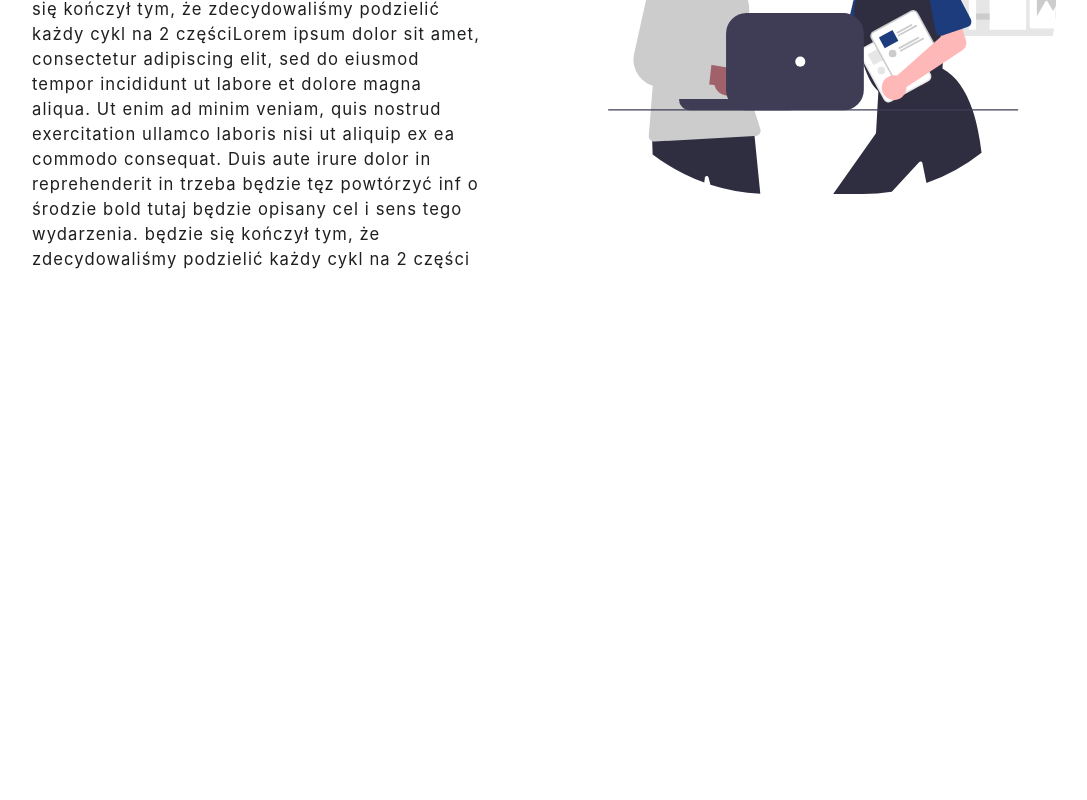
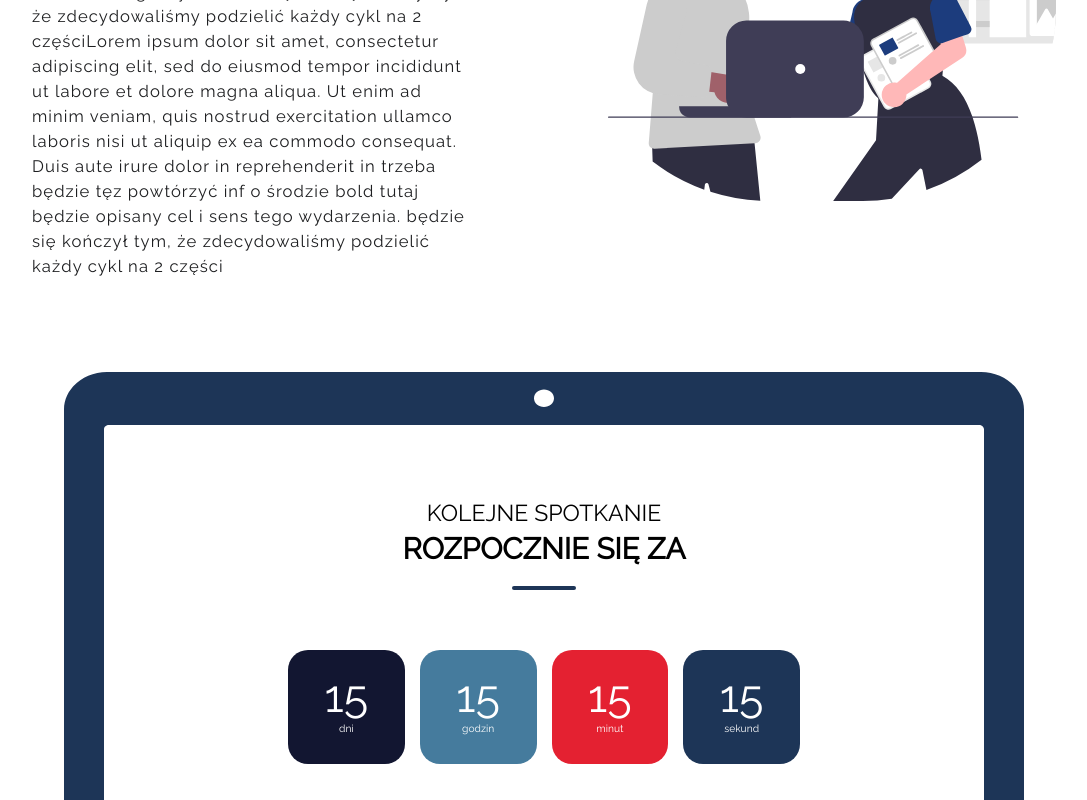
Before and after one commit to AlutkaG/PMCast, a React (Create React App) app in the folder frontend/: page / in a window 1280 px wide. Shown: the part 1140-1940 px from the top of the page, without its empty margins (96-1183 px from the left). Before the commit the page ends 1412 px from the top, so only its background shows below. Built offline with nearby package versions, Linux system fonts and the light colour scheme.

Commit message:
Created boxes to timeline:

```diff
--- a/frontend/src/App.css
+++ b/frontend/src/App.css
@@ -1,5 +1,6 @@
 :root {
   --font-color: #1e1f21;
+  --raleway: "Raleway", sans-serif;
 }
 
 .App {
--- a/frontend/src/App.js
+++ b/frontend/src/App.js
@@ -2,6 +2,7 @@ import "./App.css";
 import About from "../src/components/About/About";
 import WelcomeSection from "../src/components/WelcomeSection/WelcomeSection";
 import Infobar from "../src/components/Infobar/Infobar";
+import TimeLine from "../src/components/TimeLine/TimeLine";
 
 function App() {
   return (
@@ -9,6 +10,7 @@ function App() {
       <WelcomeSection />
       <Infobar />
       <About />
+      <TimeLine />
     </div>
   );
 }
--- a/frontend/src/components/About/About.css
+++ b/frontend/src/components/About/About.css
@@ -1,3 +1,5 @@
+@import url("https://fonts.googleapis.com/css2?family=Raleway:wght@100;400&display=swap");
+
 #about {
   margin: 15vh 10vw 0 10vw;
   display: grid;
@@ -10,6 +12,7 @@
   font-weight: bold;
   color: var(--font-color);
   text-align: left;
+  font-family: var(--raleway);
 }
 
 .about-content {
@@ -19,6 +22,7 @@
   margin-top: 2vw;
   letter-spacing: 1.08px;
   line-height: 1.5;
+  font-family: var(--raleway);
 }
 
 .about-left-side {
--- a/frontend/src/components/Infobar/Infobar.css
+++ b/frontend/src/components/Infobar/Infobar.css
@@ -33,11 +33,13 @@
   font-size: 1.8vw;
   font-weight: bold;
   color: white;
+  font-family: var(--raleway);
 }
 
 .infobar-info {
   font-size: 1.2vw;
   color: white;
+  font-family: var(--raleway);
 }
 
 .granat {
--- /dev/null
+++ b/frontend/src/components/TimeLine/TimeLine.css
@@ -0,0 +1,60 @@
+@import url("https://fonts.googleapis.com/css2?family=Raleway:wght@100;400&display=swap");
+
+#timeline {
+  margin-top: 400px;
+}
+
+.timeline-laptop {
+  transform: scale(80, 70);
+  fill: #1d3557;
+  z-index: -1;
+}
+
+.timeline-header {
+  font-size: 1.8vw;
+  margin-top: -200px;
+  font-family: var(--raleway);
+}
+
+.timeline-subheader {
+  font-size: 2.3vw;
+  font-weight: bold;
+  font-family: var(--raleway);
+  margin-top: 5px;
+}
+
+.timeline-separator {
+  background: #1d3557;
+  width: 5%;
+  height: 4px;
+  border-width: 0;
+  border-radius: 20px;
+  margin-top: 20px;
+}
+
+.timeline-boxes {
+  display: grid;
+  grid-template-columns: repeat(4, 1fr);
+  column-gap: 15px;
+  margin-left: 30vw;
+  margin-right: 30vw;
+  margin-top: 60px;
+}
+
+.timeline-boxitem {
+  border-radius: 20px;
+  padding-top: 20px;
+  padding-bottom: 30px;
+}
+
+.timeline-number {
+  color: white;
+  font-family: var(--raleway);
+  font-size: 3.5vw;
+}
+
+.timeline-info {
+  color: white;
+  font-family: var(--raleway);
+  font-size: 0.8vw;
+}
--- /dev/null
+++ b/frontend/src/components/TimeLine/TimeLine.js
@@ -0,0 +1,33 @@
+import { IoIosLaptop } from "react-icons/io";
+import "./TimeLine.css";
+
+const TimeLine = () => {
+  return (
+    <div id="timeline">
+      <IoIosLaptop className="timeline-laptop" />
+      <div className="timeline-header">KOLEJNE SPOTKANIE</div>
+      <div className="timeline-subheader">ROZPOCZNIE SIĘ ZA</div>
+      <hr className="timeline-separator" />
+      <div className="timeline-boxes">
+        <div className="timeline-boxitem granat">
+          <div className="timeline-number">15</div>
+          <div className="timeline-info">dni</div>
+        </div>
+        <div className="timeline-boxitem blue">
+          <div className="timeline-number">15</div>
+          <div className="timeline-info">godzin</div>
+        </div>
+        <div className="timeline-boxitem red">
+          <div className="timeline-number">15</div>
+          <div className="timeline-info">minut</div>
+        </div>
+        <div className="timeline-boxitem darkblue">
+          <div className="timeline-number">15</div>
+          <div className="timeline-info">sekund</div>
+        </div>
+      </div>
+    </div>
+  );
+};
+
+export default TimeLine;
--- a/frontend/src/components/WelcomeSection/WelcomeSection.css
+++ b/frontend/src/components/WelcomeSection/WelcomeSection.css
@@ -1,7 +1,7 @@
 #welcome_section {
   display: grid;
   grid-template-columns: 1fr 1fr;
-  margin-top: 10px;
+  margin-top: 20px;
 }
 
 .welcome_section-left-side {
```
